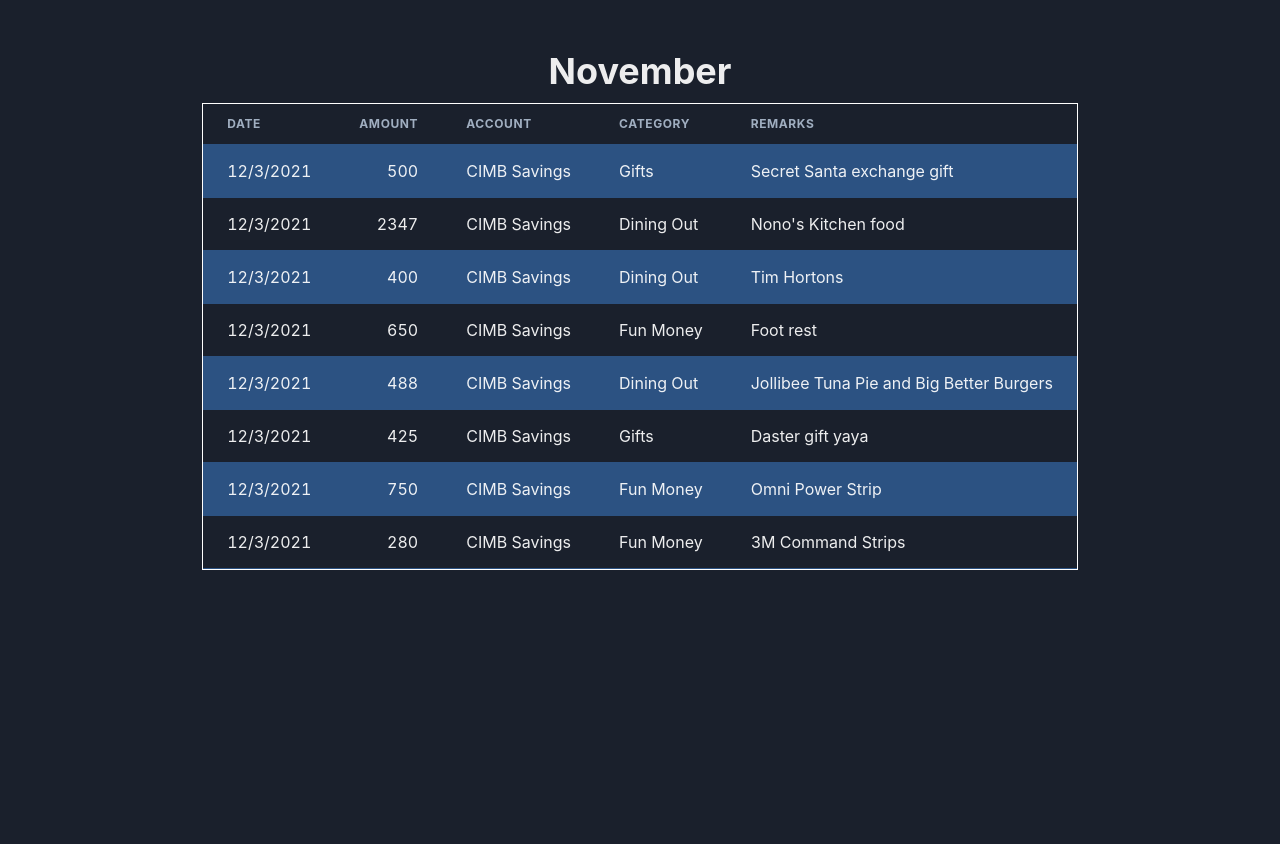
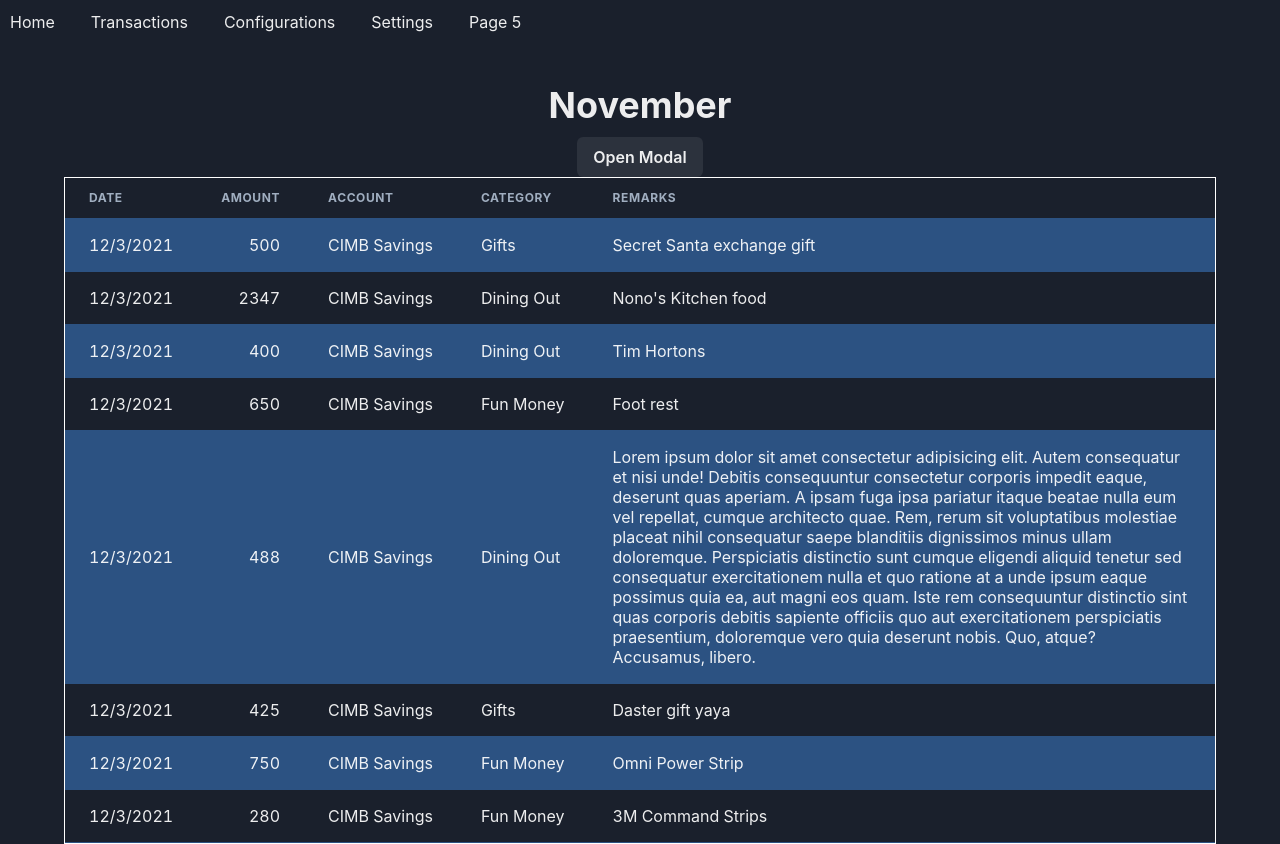
Before and after one commit to bpagal/expense-tracker-next13, a Next.js app: page / in a window 1280 px wide. Before the commit the page ends 800 px from the top, so only its background shows below. Built offline with nearby package versions, Linux system fonts and the light colour scheme.

Commit message:
feat: 🎸 navbar and add transaction modal initial

```diff
--- /dev/null
+++ b/components/AddTransactionModal.tsx
@@ -0,0 +1,44 @@
+import {
+  Modal,
+  ModalOverlay,
+  ModalContent,
+  ModalHeader,
+  ModalFooter,
+  ModalBody,
+  ModalCloseButton,
+  Button,
+} from '@chakra-ui/react';
+
+interface Props {
+  isOpen: boolean;
+  onClose: () => void;
+}
+
+const AddTransactionModal = ({ isOpen, onClose }: Props) => {
+  return (
+    <>
+      <Modal isOpen={isOpen} onClose={onClose}>
+        <ModalOverlay />
+        <ModalContent>
+          <ModalHeader>Modal Title</ModalHeader>
+          <ModalCloseButton />
+          <ModalBody>
+            <p>
+              Lorem, ipsum dolor sit amet consectetur adipisicing elit. Natus,
+              voluptas.
+            </p>
+          </ModalBody>
+
+          <ModalFooter>
+            <Button colorScheme="blue" mr={'20px'} onClick={onClose}>
+              Close
+            </Button>
+            <Button colorScheme="blue">Secondary Action</Button>
+          </ModalFooter>
+        </ModalContent>
+      </Modal>
+    </>
+  );
+};
+
+export default AddTransactionModal;
--- /dev/null
+++ b/components/Navbar.tsx
@@ -0,0 +1,43 @@
+import { Text, Link } from '@chakra-ui/react';
+import styled from '@emotion/styled';
+
+const ListItem = styled.li`
+  display: inline;
+  margin-right: 1rem;
+  padding: 10px;
+`;
+
+const Navbar = () => {
+  const pages = [
+    'Home',
+    'Transactions',
+    'Configurations',
+    'Settings',
+    'Page 5',
+  ];
+  return (
+    <>
+      <ul
+        style={{
+          marginTop: '10px',
+        }}
+      >
+        {pages.map((page) => (
+          <ListItem key={page}>
+            {
+              <Link
+                onClick={() => {
+                  alert('ateaetea');
+                }}
+              >
+                {page}
+              </Link>
+            }
+          </ListItem>
+        ))}
+      </ul>
+    </>
+  );
+};
+
+export default Navbar;
--- a/mocks/expenses.json
+++ b/mocks/expenses.json
@@ -32,7 +32,7 @@
     "amount": 488,
     "account": "CIMB Savings",
     "category": "Dining Out",
-    "remarks": "Jollibee Tuna Pie and Big Better Burgers"
+    "remarks": "          Lorem ipsum dolor sit amet consectetur adipisicing elit. Autem consequatur et nisi unde! Debitis consequuntur consectetur corporis impedit eaque, deserunt quas aperiam. A ipsam fuga ipsa pariatur itaque beatae nulla eum vel repellat, cumque architecto quae. Rem, rerum sit voluptatibus molestiae placeat nihil consequatur saepe blanditiis dignissimos minus ullam doloremque. Perspiciatis distinctio sunt cumque eligendi aliquid tenetur sed consequatur exercitationem nulla et quo ratione at a unde ipsum eaque possimus quia ea, aut magni eos quam. Iste rem consequuntur distinctio sint quas corporis debitis sapiente officiis quo aut exercitationem perspiciatis praesentium, doloremque vero quia deserunt nobis. Quo, atque? Accusamus, libero."
   },
   {
     "date": "12/3/2021",
--- a/pages/index.tsx
+++ b/pages/index.tsx
@@ -8,7 +8,11 @@ import {
   TableContainer,
   Heading,
   Flex,
+  Button,
+  useDisclosure,
 } from '@chakra-ui/react';
+import AddTransactionModal from '../components/AddTransactionModal';
+import Navbar from '../components/Navbar';
 import expenses from '../mocks/expenses.json';
 
 interface Expense {
@@ -21,9 +25,13 @@ interface Expense {
 
 export default function Home() {
   const allExpenses: Expense[] = expenses;
+  const { isOpen, onOpen, onClose } = useDisclosure();
   return (
+    <>
+      <Navbar />
       <Flex mt={'50px'} direction="column" alignItems={'center'}>
         <Heading mb={'10px'}>November</Heading>
+        <Button onClick={onOpen}>Open Modal</Button>
         <TableContainer border="1px solid white" maxWidth={'90%'}>
           <Table variant="striped" colorScheme="blue">
             <Thead>
@@ -49,5 +57,8 @@ export default function Home() {
           </Table>
         </TableContainer>
       </Flex>
+
+      <AddTransactionModal isOpen={isOpen} onClose={onClose} />
+    </>
   );
 }
```
Lines whose indentation alone changed are shown as unchanged.
